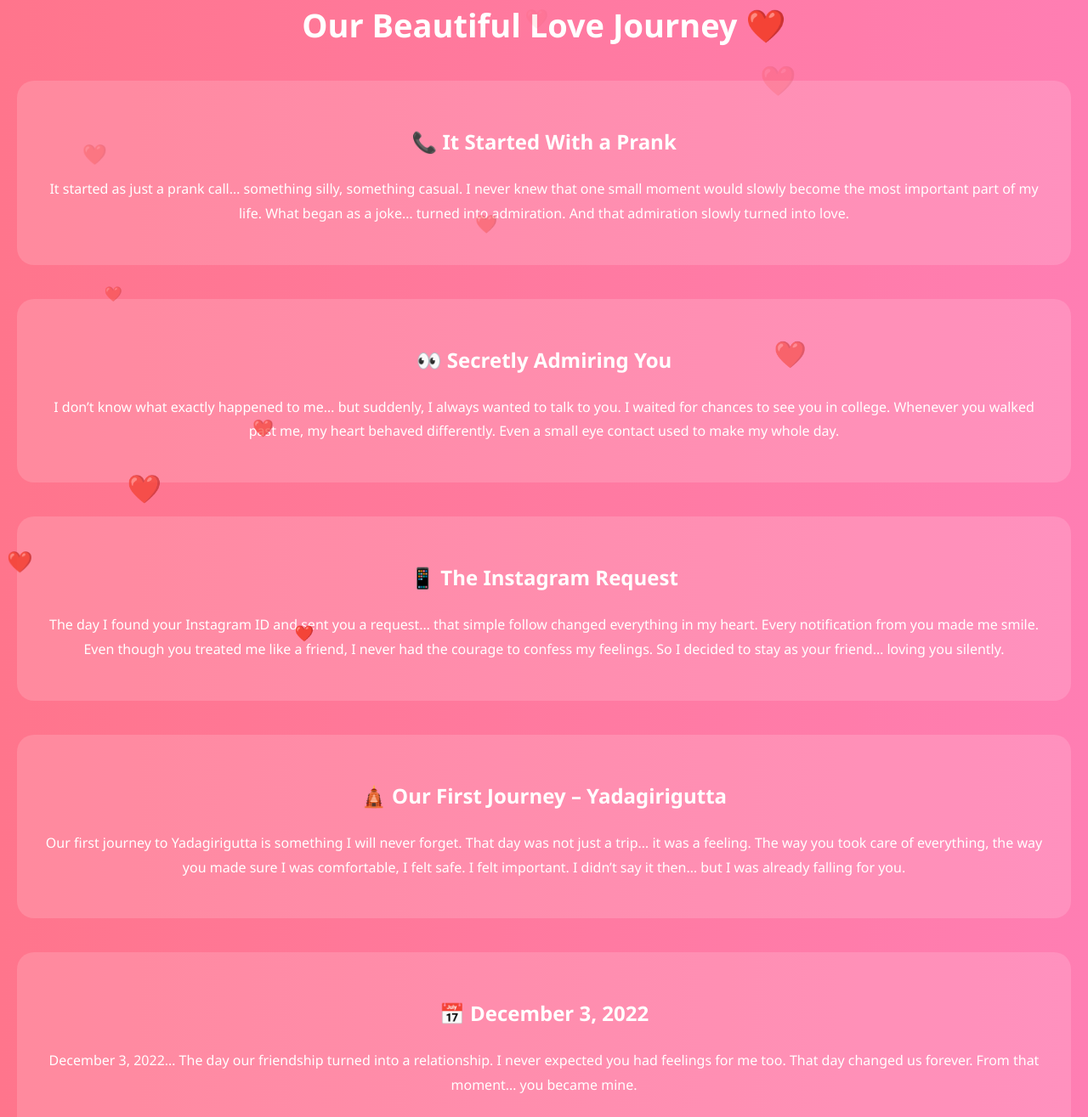
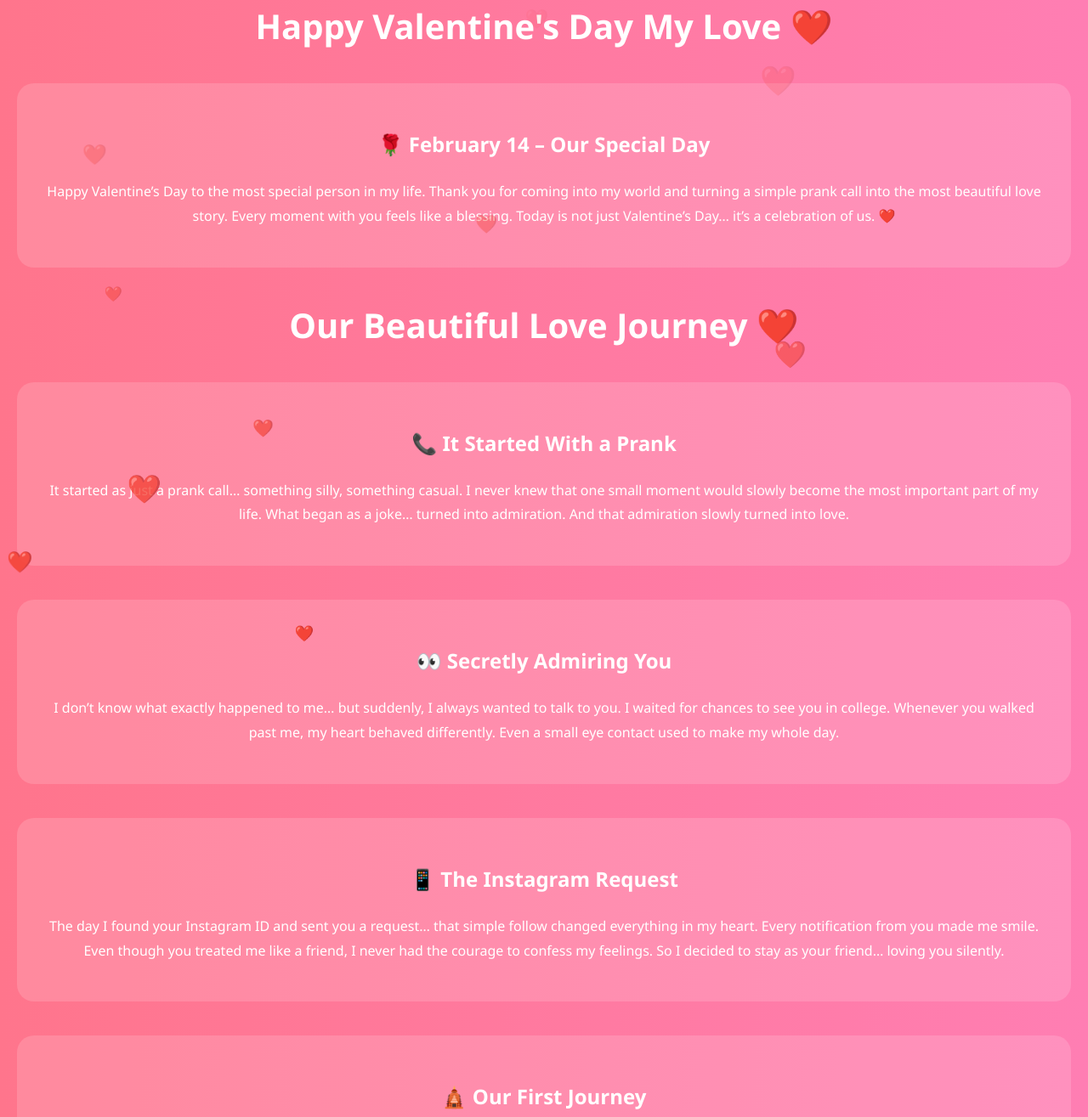
Before and after one commit to maadhurya29/VM, a plain HTML site: page index.html in a window 1280 px wide. Shown: the part 37-1352 px from the top of the page at 85% size. Drawn offline with Linux system fonts and the light colour scheme.

Commit message:
index.html

```diff
--- a/index.html
+++ b/index.html
@@ -2,6 +2,7 @@
 <html>
 <head>
     <title>Our Forever Story ❤️</title>
+
     <style>
         body {
             margin: 0;
@@ -14,7 +15,7 @@
 
         h1 {
             margin-top: 40px;
-            font-size: 38px;
+            font-size: 40px;
         }
 
         .section {
@@ -58,8 +59,25 @@
         }
     </style>
 </head>
+
 <body>
 
+    <!-- 💕 Valentine Intro -->
+    <h1>Happy Valentine's Day My Love ❤️</h1>
+
+    <div class="section">
+        <h2>🌹 February 14 – Our Special Day</h2>
+        <p>
+            Happy Valentine’s Day to the most special person in my life.
+            Thank you for coming into my world and turning a simple prank call
+            into the most beautiful love story.
+            Every moment with you feels like a blessing.
+            Today is not just Valentine’s Day…
+            it’s a celebration of us. ❤️
+        </p>
+    </div>
+
+    <!-- 💌 Love Story Starts -->
     <h1>Our Beautiful Love Journey ❤️</h1>
 
     <div class="section">
@@ -96,9 +114,9 @@
     </div>
 
     <div class="section">
-        <h2>🛕 Our First Journey – Yadagirigutta</h2>
+        <h2>🛕 Our First Journey</h2>
         <p>
-            Our first journey to Yadagirigutta is something I will never forget.
+            Our first journey is something I will never forget.
             That day was not just a trip… it was a feeling.
             The way you took care of everything,
             the way you made sure I was comfortable,
@@ -142,6 +160,7 @@
         </p>
     </div>
 
+    <!-- 💌 Surprise Button -->
     <button onclick="showSurprise()">Click Here My Love 💌</button>
 
     <div id="surprise" class="section hidden">
@@ -157,6 +176,7 @@
         <h3>I WILL ALWAYS CHOOSE YOU ❤️</h3>
     </div>
 
+    <!-- 💖 Floating Hearts Script -->
     <script>
         function showSurprise() {
             document.getElementById("surprise").classList.remove("hidden");
@@ -171,6 +191,7 @@
             document.body.appendChild(heart);
             setTimeout(() => heart.remove(), 5000);
         }
+
         setInterval(createHeart, 500);
     </script>
 
```
